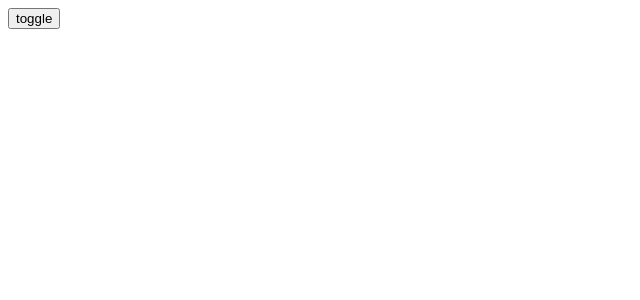
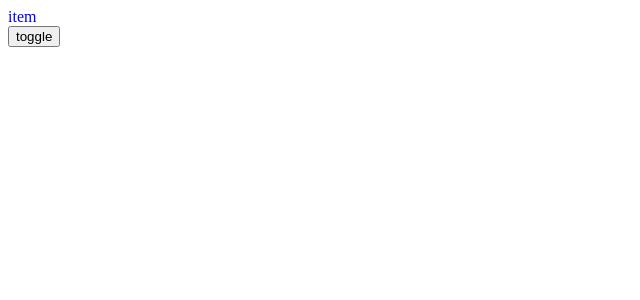
Before and after one commit to longshanzhiyu/TodoList, a React (Create React App) app: page / in a window 1280 px wide. Both pictures are taken after a click on the button "toggle". Shown: the top 300 px of the page, without its empty margins (0-640 px from the left). Built offline with nearby package versions, Linux system fonts and the light colour scheme.

Commit message:
transition-group 动画 2

```diff
--- a/src/App.js
+++ b/src/App.js
@@ -1,5 +1,5 @@
 import React, { Component, Fragment } from 'react';
-import { CSSTransition } from 'react-transition-group';
+import { CSSTransition, TransitionGroup } from 'react-transition-group';
 import './style.css';
 
 class App extends Component {
@@ -7,32 +7,42 @@ class App extends Component {
 	constructor(props) {
 		super(props);
 		this.state = {
-			show: true
+			list: []
 		}
-		this.handleToggle = this.handleToggle.bind(this);
+		this.handleAddItem = this.handleAddItem.bind(this);
 	}
 
 	render() {
 		return (
 			<Fragment>
+				<TransitionGroup>
+				{
+					this.state.list.map((item, index) => {
+						return (
 							<CSSTransition
-					in={this.state.show}
 								timeout={1000}
 								classNames='fade'
 								unmountOnExit
 								onEnter={(el) => {el.style.color = 'blue'}}
 								appear={true}
+								key={index}
 							>
-					<div>hello world</div>
+								<div>{item}</div>
 							</CSSTransition>
-				<button onClick={this.handleToggle}>toggle</button>
+						)
+					})
+				}
+				</TransitionGroup>
+				<button onClick={this.handleAddItem}>toggle</button>
 			</Fragment>
 		)
 	}
 
-	handleToggle() {
-		this.setState({
-			show: this.state.show ? false : true
+	handleAddItem() {
+		this.setState((prevState) => {
+			return {
+				list: [...prevState.list, 'item']
+			}
 		});
 	}
 }
```
Lines whose indentation alone changed are shown as unchanged.
